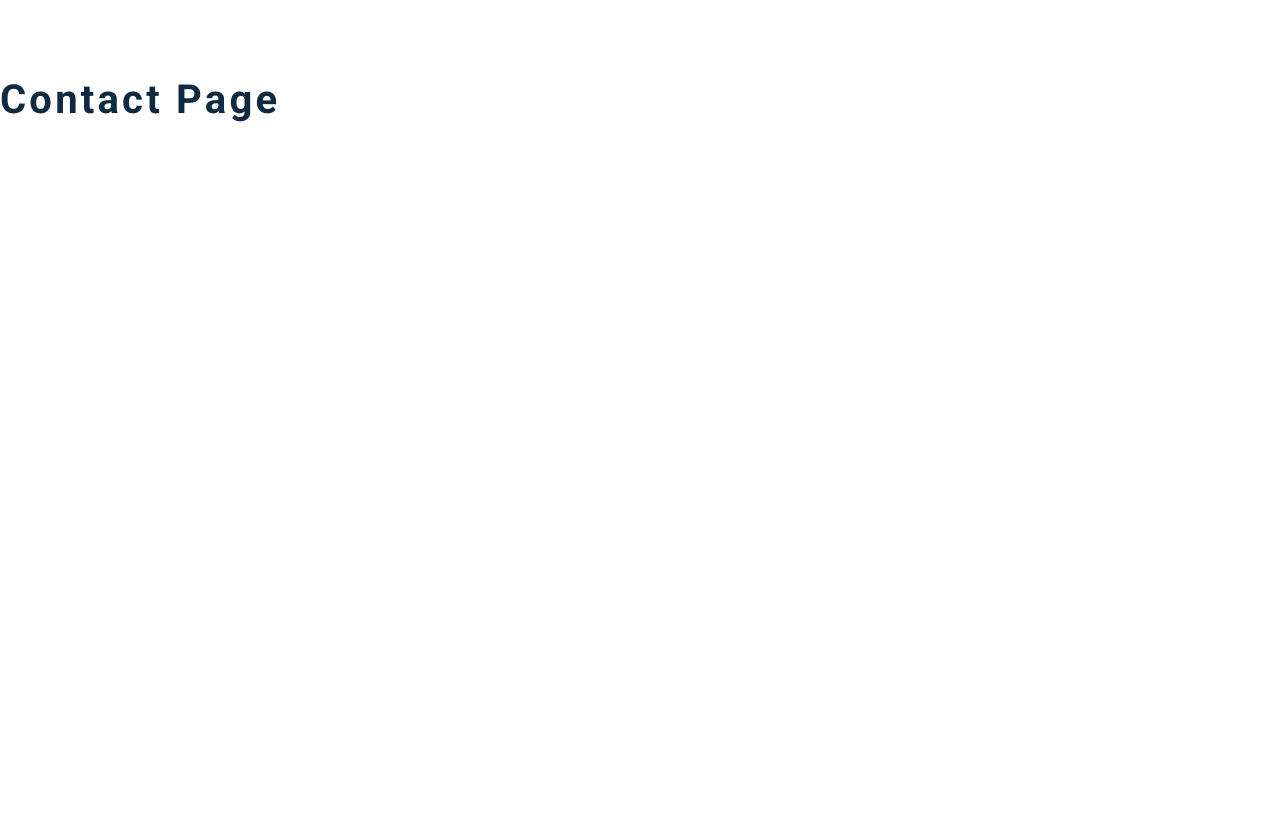
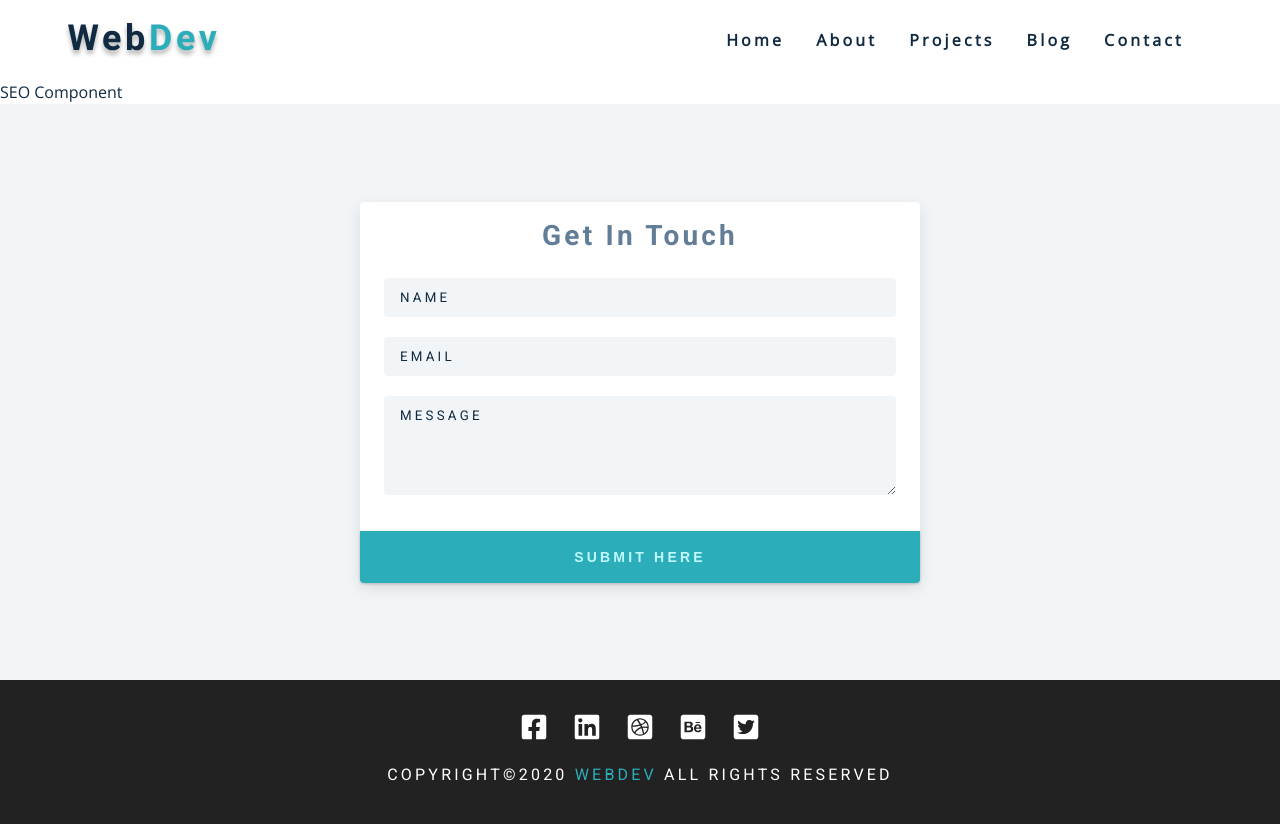
Before and after one commit to Jay055/Portfolio_Website, a Gatsby site: page /contact in a window 1280 px wide. Before the commit the page ends 800 px from the top, so only its background shows below. Built offline with nearby package versions, Linux system fonts and the light colour scheme; Gatsby itself is replaced by a stand-in of ours.

Commit message:
Added Form and Formspree

```diff
--- a/src/pages/contact.js
+++ b/src/pages/contact.js
@@ -1,8 +1,45 @@
 import React from "react"
 import Layout from "../components/Layout"
+import SEO from "../components/SEO"
 
 const contact = () => {
-  return <h2>contact page</h2>
+  return (
+    <Layout>
+      <SEO title="Contact" />
+      <section className="contact-page">
+        <article className="contact-form">
+          <h3>get in touch</h3>
+          <form action="https://formspree.io/xqkyejaz" method="POST">
+            <div className="form-group">
+              <input
+                type="text"
+                name="name"
+
+                placeholder="name"
+                className="form-control"
+              />
+              <input
+                type="email"
+                placeholder="email"
+                name="email"
+
+                className="form-control"
+              />
+              <textarea
+                name="message"
+                rows="5"
+                placeholder="message"
+                className="form-control"
+              ></textarea>
+            </div>
+            <button type="submit" className="submit-btn btn">
+              submit here
+            </button>
+          </form>
+        </article>
+      </section>
+    </Layout>
+  )
 }
 
 export default contact
```
Also changed, not shown: src/pages/thankyou.js (added, +22 -0 lines).
